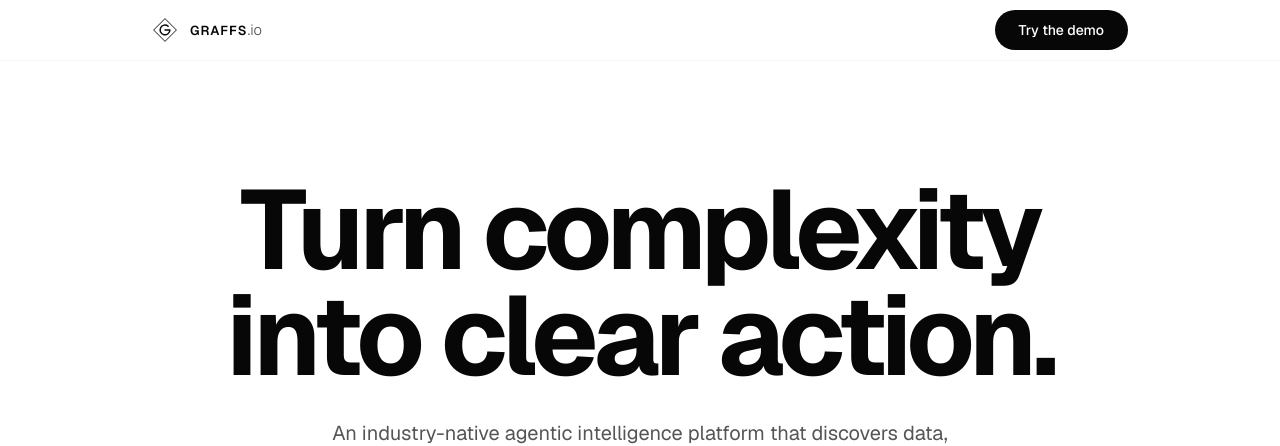
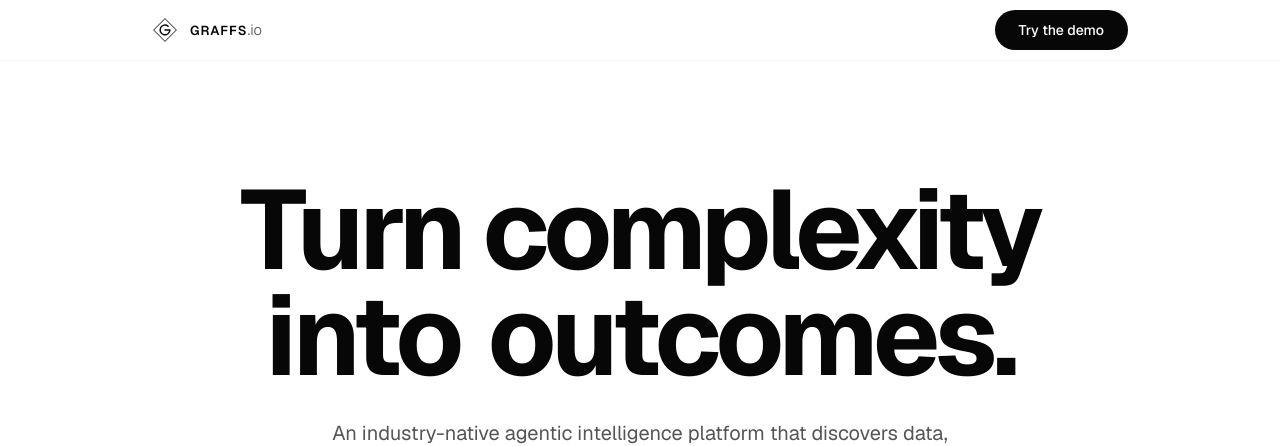
Before and after one commit to diomedesK-ai/Viatec_website, a Next.js app: page / in a window 1280 px wide. Shown: the top 446 px of the page. Built offline with nearby package versions, Linux system fonts and the light colour scheme.

Commit message:
Rotating headline: clarity, action, outcomes, competitive edge, command, foresight
Made-with: Cursor

```diff
--- a/components/hero-section.tsx
+++ b/components/hero-section.tsx
@@ -1,11 +1,50 @@
+"use client"
+
+import { useState, useEffect } from "react"
+
+const rotatingWords = [
+  "clarity.",
+  "action.",
+  "outcomes.",
+  "competitive edge.",
+  "command.",
+  "foresight.",
+]
+
 export function HeroSection() {
+  const [currentIndex, setCurrentIndex] = useState(0)
+  const [isVisible, setIsVisible] = useState(true)
+
+  useEffect(() => {
+    const interval = setInterval(() => {
+      setIsVisible(false)
+      setTimeout(() => {
+        setCurrentIndex((prev) => (prev + 1) % rotatingWords.length)
+        setIsVisible(true)
+      }, 400)
+    }, 2800)
+    return () => clearInterval(interval)
+  }, [])
+
   return (
     <section className="pt-32 pb-0 md:pt-44">
       <div className="max-w-5xl mx-auto px-6 text-center animate-hero-enter">
         <h1 className="text-6xl md:text-[5.5rem] lg:text-[7rem] font-bold tracking-[-0.045em] leading-[0.95] text-foreground">
           Turn complexity
           <br />
-          into clear action.
+          <span className="inline-flex items-baseline">
+            into{" "}
+            <span
+              className="inline-block transition-all duration-500 ease-out ml-[0.25em]"
+              style={{
+                opacity: isVisible ? 1 : 0,
+                transform: isVisible ? "translateY(0)" : "translateY(12px)",
+                filter: isVisible ? "blur(0px)" : "blur(4px)",
+              }}
+            >
+              {rotatingWords[currentIndex]}
+            </span>
+          </span>
         </h1>
         <p className="mt-7 text-lg md:text-xl text-muted-foreground max-w-2xl mx-auto leading-relaxed">
           An industry-native agentic intelligence platform that discovers
```
